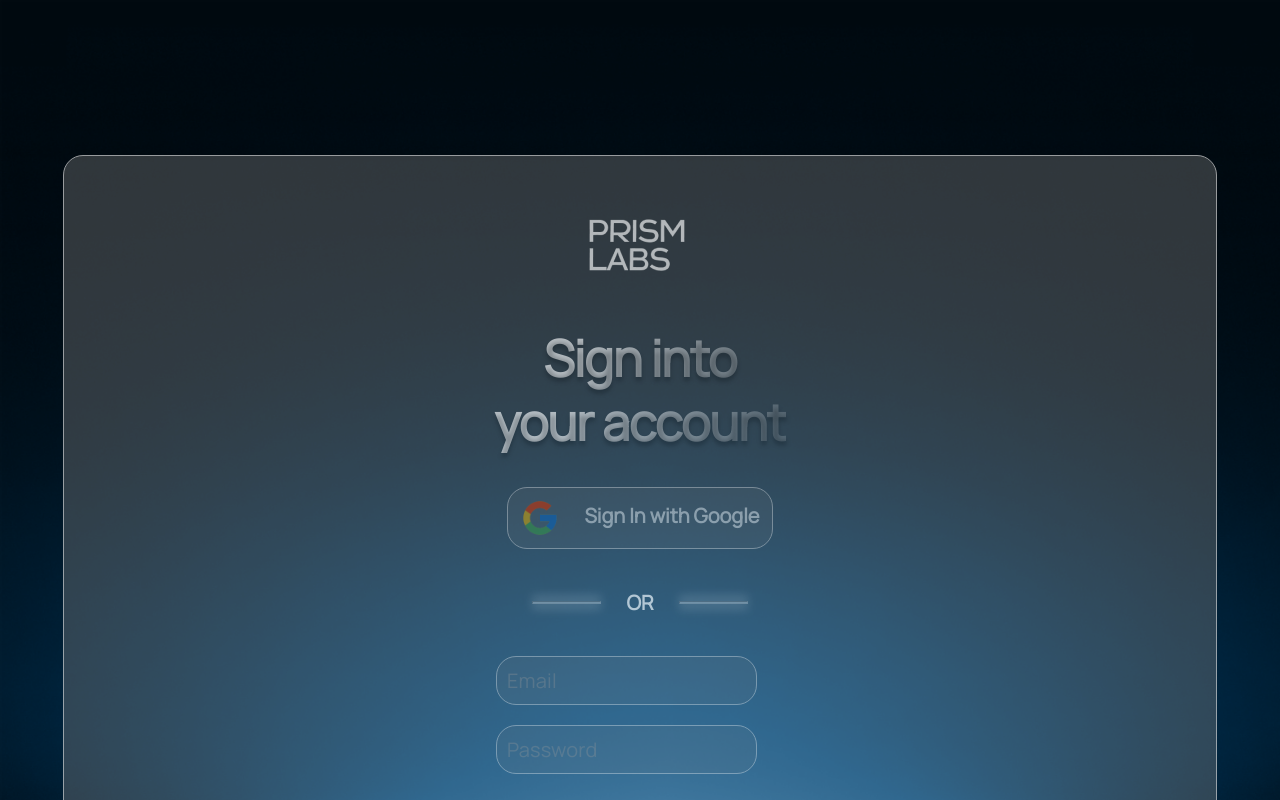
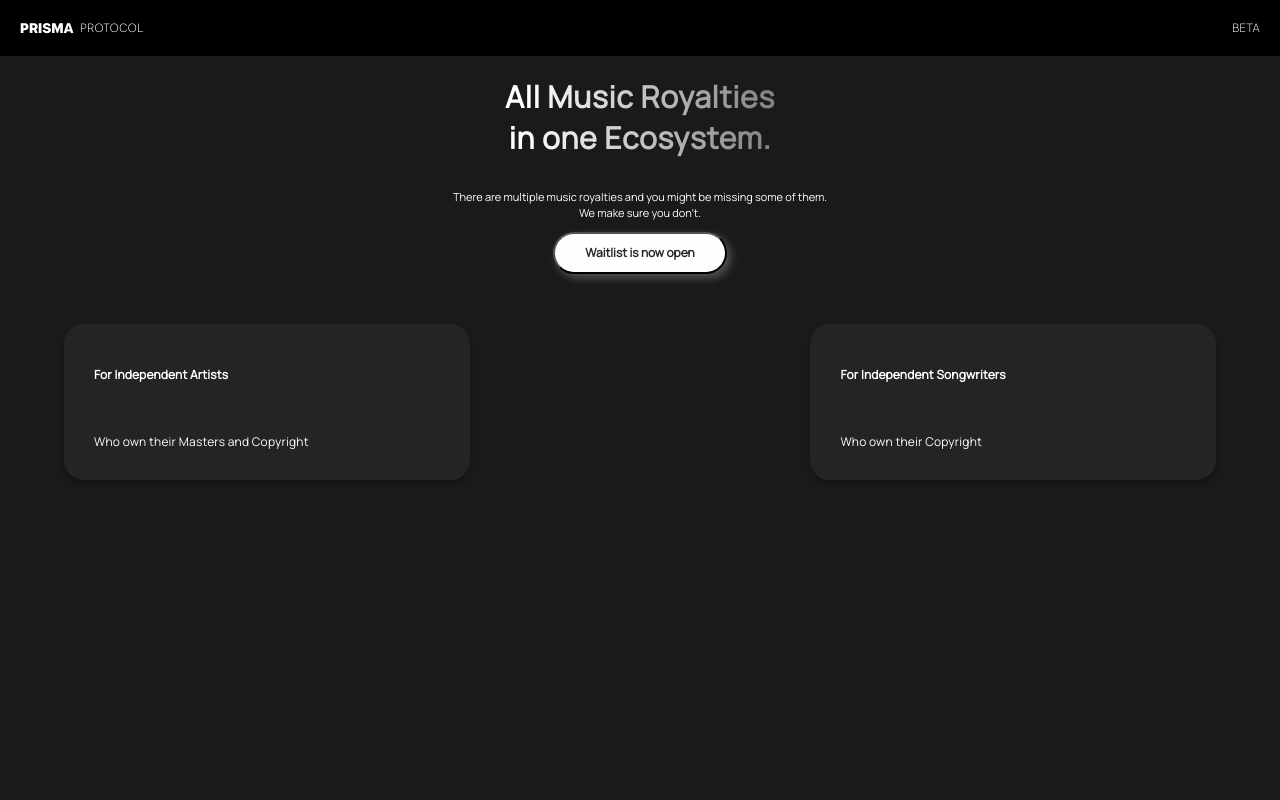
Before and after one commit to BMSM15/TrackoutTest, a React (Create React App) app in the folder client/: page / in a window 1280 px wide. Before the commit this address led to /login. Shown: the top 800 px of the page. Built offline with nearby package versions, Linux system fonts and the light colour scheme; no server answers.

Commit message:
Updates for Introduction page

```diff
--- a/client/src/App.js
+++ b/client/src/App.js
@@ -44,7 +44,7 @@ function App() {
   return (
     <div className="container">
       <Routes>
-        <Route
+        {/*<Route
           path="/login"
           element={
             user ? <Navigate to="/" replace /> : <Login setUser={setUser} />
@@ -59,12 +59,11 @@ function App() {
               <Navigate to="/login" replace />
             )
           }
-        />
+        />*/}
         <Route
-          path="/introduction"
+          path="/"
           element={
-           <Introduction user={user} logout={handleLogout}
-           sidebar={sidebar} setSidebar={setSidebar}  />
+           <Introduction sidebar={sidebar} setSidebar={setSidebar}  />
           }
         />
       </Routes>
--- a/client/src/pages/Introduction/Introduction.jsx
+++ b/client/src/pages/Introduction/Introduction.jsx
@@ -1,11 +1,15 @@
 import React, { useEffect, useState } from "react";
 import styles from "./styles.module.css";
 import { useNavigate } from "react-router-dom";
-import { SlArrowRightCircle } from "react-icons/sl";
-import { logo, logo_google } from "../../assets/images";
+import Snackbar from "@mui/material/Snackbar";
+import Alert from "@mui/material/Alert";
 
-const Introduction = ({ user, logout, sidebar, setSidebar }) => {
+const Introduction = ({ user, logout }) => {
   const navigate = useNavigate();
+  const [open, setOpen] = useState(false);
+  const [errorOpen, setErrorOpen] = useState(false);
+  const [successOpen, setSuccessOpen] = useState(false);
+  const [sidebar, setSidebar] = useState(true);
   const showSidebar = () => setSidebar(!sidebar);
   const [name, setName] = useState("");
   const [email, setEmail] = useState("");
@@ -17,8 +21,38 @@ const Introduction = ({ user, logout, sidebar, setSidebar }) => {
     neighboring: false,
   });
 
+  const handleClose = (event, reason) => {
+    if (reason === "clickaway") {
+      return;
+    }
+
+    setOpen(false);
+  };
+
+  const handleErrorClose = (event, reason) => {
+    if (reason === "clickaway") {
+      return;
+    }
+
+    setErrorOpen(false);
+  };
+
+  const handleSuccessClose = (event, reason) => {
+    if (reason === "clickaway") {
+      return;
+    }
+
+    setSuccessOpen(false);
+  };
+
   const handleSubmit = async (e) => {
     e.preventDefault();
+
+    const emailRegex = /^[^\s@]+@[^\s@]+\.[^\s@]+$/;
+    if (!emailRegex.test(email)) {
+      setErrorOpen(true);
+      return;
+    }
 
     const response = await fetch("/api/forms/newForm", {
       method: "POST",
@@ -33,14 +67,41 @@ const Introduction = ({ user, logout, sidebar, setSidebar }) => {
       }),
     });
 
-    const data = await response.json();
-    console.log(data);
+    const data = await response.text();
 
-    navigate("/");
+    if (response.status === 400 && data === "Email already exists") {
+      setOpen(true);
+    } else {
+      console.log(data);
+      setSuccessOpen(true);
+    }
   };
 
   return (
     <>
+      <Snackbar open={open} autoHideDuration={2000} onClose={handleClose}>
+        <Alert onClose={handleClose} severity="error">
+          That email was already used!
+        </Alert>
+      </Snackbar>
+      <Snackbar
+        open={successOpen}
+        autoHideDuration={6000}
+        onClose={handleSuccessClose}
+      >
+        <Alert onClose={handleSuccessClose} severity="success">
+          Form submitted successfully
+        </Alert>
+      </Snackbar>
+      <Snackbar
+        open={errorOpen}
+        autoHideDuration={6000}
+        onClose={handleErrorClose}
+      >
+        <Alert onClose={handleErrorClose} severity="error">
+          Email must be valid!
+        </Alert>
+      </Snackbar>
       <div className={styles.nav_container}>
         <span>
           PRISMA <p className={styles.p1}>PROTOCOL</p>{" "}
--- a/client/src/pages/Introduction/styles.module.css
+++ b/client/src/pages/Introduction/styles.module.css
@@ -13,6 +13,7 @@
   src: url(../../fonts/Manrope-Regular.ttf);
 }
 
+@media only screen and (min-width: 1300px) {
   .nav_container {
     display: flex;
     flex-direction: row;
@@ -197,7 +198,7 @@
     display: flex;
     flex-direction: column;
     justify-content: center;
-  align-items: center;
+    align-items: start;
     width: 100%;
   }
 
@@ -209,6 +210,7 @@
     font-weight: 300;
     line-height: normal;
     letter-spacing: 0.2px;
+    align-self: center;
   }
 
   .input_text_section {
@@ -216,7 +218,8 @@
     flex-direction: column;
     justify-content: start;
     align-items: center;
-  width: 60%;
+    width: 75%;
+    margin-left: 80px;
   }
 
   .input_text {
@@ -334,7 +337,7 @@
 
   .button {
     display: flex;
-  width: 100%;
+    width: 130%;
     height: 100%;
     justify-content: center;
     align-items: center;
@@ -351,3 +354,354 @@
     height: 50px;
     color: #fff;
   }
+}
+
+@media only screen and (max-width: 1299px) {
+  .nav_container {
+    display: flex;
+    flex-direction: row;
+    justify-content: space-between;
+    align-items: center;
+    list-style-type: none;
+    margin: 0;
+    padding: 0;
+    background: #000;
+    top: 0;
+    width: 100%;
+  }
+
+  .nav_container span {
+    position: relative;
+    color: #fff;
+    text-align: center;
+    font-family: "Eloquia Bold";
+    font-size: 14px;
+    font-style: normal;
+    font-weight: 800;
+    line-height: normal;
+    margin: 20px;
+  }
+
+  .p1 {
+    position: absolute;
+    top: -19px;
+    left: 40px;
+  }
+
+  .nav_container p {
+    color: #fff;
+    text-align: center;
+    font-family: "Eloquia Light";
+    font-size: 12px;
+    font-style: normal;
+    font-weight: 200;
+    line-height: normal;
+    margin: 20px;
+  }
+
+  .nav_container a {
+    color: #fff;
+    text-align: center;
+    font-family: "Eloquia Light";
+    font-size: 12px;
+    font-style: normal;
+    font-weight: 200;
+    line-height: normal;
+    margin: 20px;
+  }
+
+  .intro_container {
+    display: flex;
+    flex-direction: column;
+    justify-content: start;
+    align-items: center;
+    background: #1a1a1a;
+    width: 100%;
+    height: 100vh;
+  }
+
+  .intro_containeractive {
+    display: none;
+  }
+
+  .intro_container h1 {
+    text-align: center;
+    font-family: "Manrope";
+    font-size: 30px;
+    font-style: normal;
+    font-weight: 700;
+    letter-spacing: 0.8px;
+    background: linear-gradient(91deg, #fff 8.01%, #777 106.25%);
+    background-clip: text;
+    -webkit-background-clip: text;
+    -webkit-text-fill-color: transparent;
+  }
+
+  .intro_container p {
+    color: #fff;
+    text-align: center;
+    font-family: Manrope;
+    font-size: 11px;
+    font-style: normal;
+    line-height: 16px; /* 133.333% */
+  }
+
+  .intro_container button {
+    border-radius: 40px;
+    background: #fffeff;
+    box-shadow: 4px 4px 8px 0px rgba(255, 255, 255, 0.25);
+    color: #292828;
+    font-family: Manrope;
+    font-size: 12px;
+    font-style: normal;
+    font-weight: 800;
+    line-height: 8px; /* 81.818% */
+    padding: 15px 30px 15px 30px;
+  }
+
+  .intro_container button:hover {
+    background: #b8b5b8;
+    color: #292828;
+  }
+
+  .intro_cards {
+    display: flex;
+    flex-direction: row;
+    justify-content: space-between;
+    align-items: space-between;
+    margin-top: 50px;
+    width: 90%;
+  }
+
+  .card {
+    display: flex;
+    flex-direction: column;
+    justify-content: start;
+    align-items: start;
+    border-radius: 20px;
+    background: #242424;
+    box-shadow: 0px 4px 4px 0px rgba(0, 0, 0, 0.25);
+    padding: 30px;
+    width: 30%;
+  }
+
+  .card p {
+    text-align: start;
+    color: #fff;
+    font-family: "Manrope";
+    font-size: 12px;
+    font-style: normal;
+    font-weight: 600;
+    line-height: normal;
+    letter-spacing: 0.2px;
+    margin-bottom: 50px;
+  }
+
+  .card span {
+    color: #fff;
+    font-family: "Manrope";
+    font-size: 12px;
+    font-style: normal;
+    font-weight: 300;
+    line-height: normal;
+    letter-spacing: 0.2px;
+  }
+
+  .form_container {
+    display: flex;
+    flex-direction: column;
+    justify-content: center;
+    align-items: center;
+    background: #1a1a1a;
+    width: 100%;
+    height: 100vh;
+  }
+
+  .form_containeractive {
+    display: none;
+  }
+
+  .form {
+    display: flex;
+    flex-direction: column;
+    justify-content: start;
+    align-items: center;
+    width: 90%;
+    flex-shrink: 0;
+    border-radius: 20px;
+    background: #fff;
+    box-shadow: 0px 4px 4px 0px rgba(0, 0, 0, 0.25);
+  }
+
+  .form form {
+    display: flex;
+    flex-direction: column;
+    justify-content: center;
+    align-items: center;
+    width: 100%;
+  }
+
+  .form p {
+    color: #0f0f0f;
+    font-family: Manrope;
+    font-size: 12px;
+    font-style: normal;
+    font-weight: 300;
+    line-height: normal;
+    letter-spacing: 0.2px;
+  }
+
+  .input_text_section {
+    display: flex;
+    flex-direction: column;
+    justify-content: start;
+    align-items: center;
+    width: 90%;
+  }
+
+  .input_text {
+    display: flex;
+    flex-direction: column;
+    justify-content: start;
+    align-items: start;
+    width: 90%;
+    margin-top: 10px;
+  }
+
+  .input_text label {
+    color: #0f0f0f;
+    font-family: Manrope;
+    font-size: 16px;
+    font-style: normal;
+    font-weight: 600;
+    line-height: normal;
+    letter-spacing: 0.2px;
+  }
+
+  .input_text span {
+    color: #f00;
+    font-family: Manrope;
+    font-size: 16px;
+    font-style: normal;
+    font-weight: 600;
+    line-height: normal;
+    letter-spacing: 0.2px;
+  }
+
+  .input_text input {
+    border-radius: 20px;
+    border-color: #e7e7e7;
+    background: #e7e7e7;
+    width: 90%;
+    padding: 15px;
+    margin-top: 10px;
+  }
+  ::placeholder {
+    color: #949494;
+    font-family: "Manrope";
+    font-size: 12px;
+    font-style: normal;
+    font-weight: 300;
+    line-height: normal;
+    letter-spacing: 0.2px;
+  }
+
+  .input_checkboxgroup {
+    display: flex;
+    flex-direction: column;
+    justify-content: start;
+    align-items: start;
+    width: 90%;
+    margin-top: 20px;
+  }
+
+  .input_checkboxgroup p {
+    color: #0f0f0f;
+    font-family: Manrope;
+    font-size: 16px;
+    font-style: normal;
+    font-weight: 600;
+    line-height: normal;
+    letter-spacing: 0.2px;
+  }
+
+  .input_checkboxdivision {
+    display: flex;
+    flex-direction: row;
+    justify-content: start;
+    align-items: start;
+    width: 100%;
+  }
+
+  .input_checkbox_minigroup {
+    display: flex;
+    flex-direction: column;
+    justify-content: start;
+    align-items: start;
+    width: 100%;
+  }
+
+  .input_checkbox {
+    display: flex;
+    flex-direction: row;
+    justify-content: center;
+    align-items: center;
+  }
+
+  .input_checkbox label {
+    color: #0f0f0f;
+    font-family: Manrope;
+    font-size: 12px;
+    font-style: normal;
+    font-weight: 300;
+    line-height: normal;
+    letter-spacing: 0.2px;
+  }
+
+  .input_checkbox input {
+    width: 15px;
+    height: 15px;
+  }
+
+  .submit_button {
+    border-radius: 40px;
+    background: #262626;
+    box-shadow: 4px 4px 8px 0px rgba(255, 255, 255, 0.25);
+    display: inline-flex;
+    padding: 14px 46px;
+    align-items: flex-start;
+    color: #ececec;
+    font-family: Manrope;
+    font-size: 16px;
+    font-style: normal;
+    font-weight: 600;
+  }
+
+  .button {
+    display: flex;
+    width: 100%;
+    height: 100%;
+    justify-content: center;
+    align-items: center;
+    margin-top: 40px;
+    margin-bottom: 20px;
+  }
+
+  .intro_footer {
+    display: flex;
+    flex-direction: column;
+    justify-content: center;
+    align-items: center;
+    background: #1a1a1a;
+    color: #fff;
+    font-family: Manrope;
+    font-size: 12px;
+    font-style: normal;
+    font-weight: 300;
+    line-height: normal;
+    letter-spacing: 0.15px;
+    width: 100%;
+    height: 50px;
+    color: #fff;
+  }
+}
```
Also changed, not shown: 1 other file (tests, documents, lock files or other folders). Lines whose indentation alone changed are shown as unchanged.
